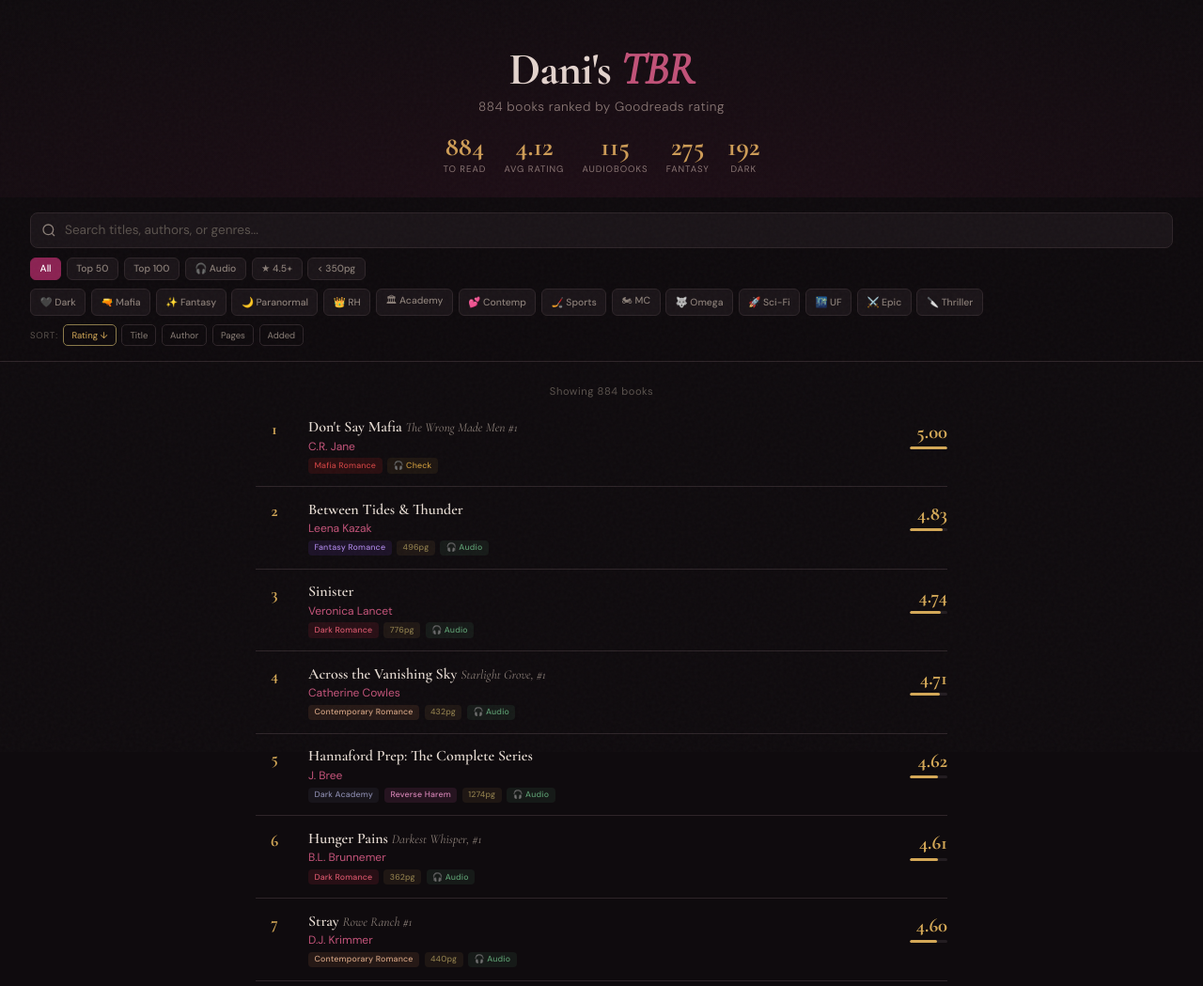
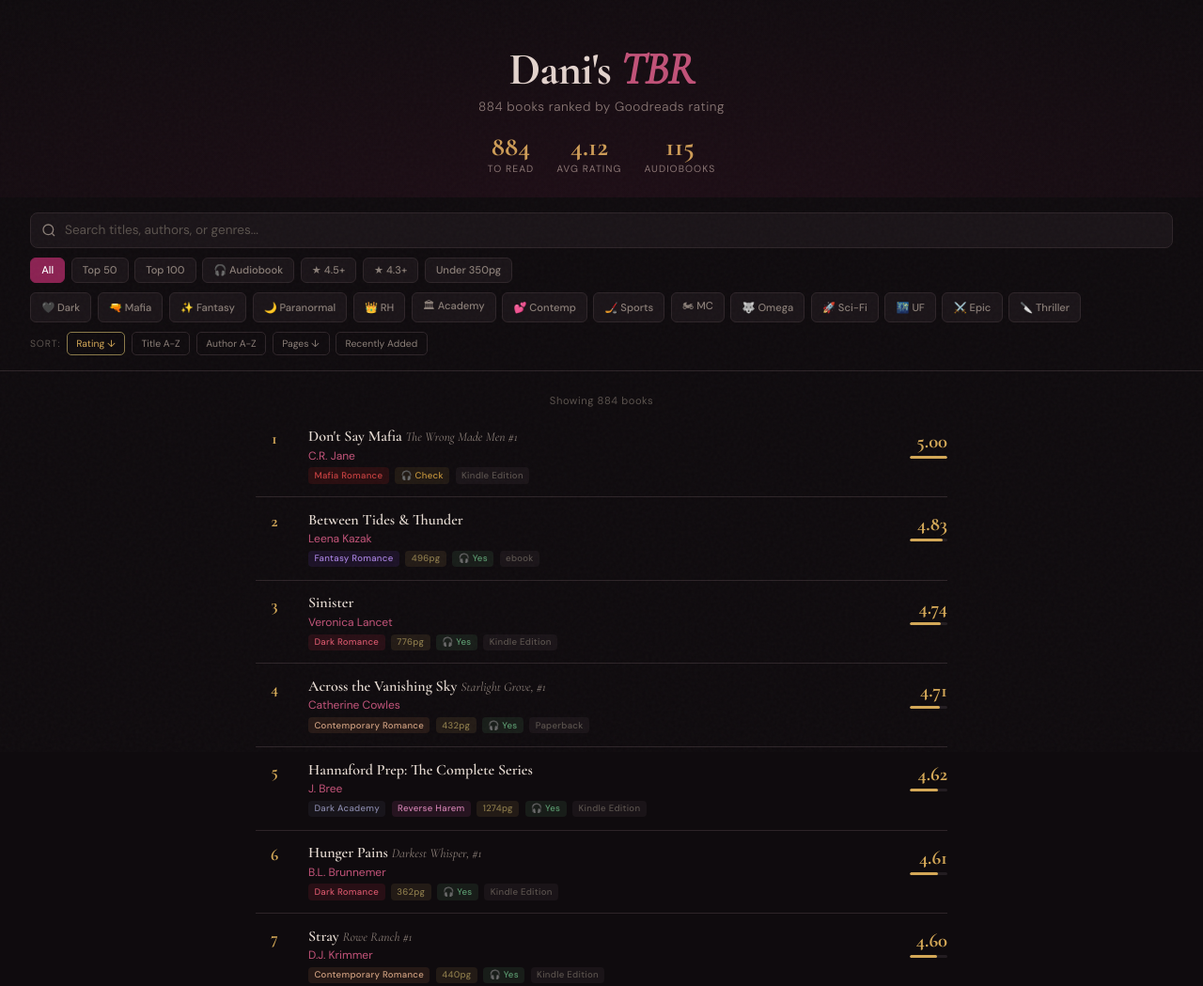
Before and after one commit to dnkemper/tbr-github-pages, a plain HTML site: page index.html in a window 1280 px wide. Shown: the top 1049 px of the page at 94% size. Drawn offline with nearby package versions, Linux system fonts and the light colour scheme.

Commit message:
updated page display

```diff
--- a/index.html
+++ b/index.html
@@ -33,28 +33,28 @@ header::before{content:'';position:absolute;top:-50%;left:-50%;width:200%;height
 h1{font-family:'Cormorant Garamond',serif;font-weight:700;font-size:2.4rem;letter-spacing:-.02em;color:var(--text);line-height:1.1;margin-bottom:.25rem}
 h1 span{color:var(--wine-light);font-style:italic}
 .subtitle{color:var(--text-dim);font-size:.85rem;font-weight:300;letter-spacing:.04em}
-.stats-row{display:flex;justify-content:center;gap:1.2rem;margin-top:1rem;flex-wrap:wrap}
+.stats-row{display:flex;justify-content:center;gap:1.5rem;margin-top:1rem;flex-wrap:wrap}
 .stat{text-align:center}
 .stat-num{font-family:'Cormorant Garamond',serif;font-size:1.8rem;font-weight:700;color:var(--gold)}
-.stat-label{font-size:.6rem;text-transform:uppercase;letter-spacing:.1em;color:var(--text-dim)}
+.stat-label{font-size:.65rem;text-transform:uppercase;letter-spacing:.1em;color:var(--text-dim)}
 
-.controls{padding:.75rem 1rem;position:sticky;top:0;z-index:100;background:rgba(15,11,14,.92);border-bottom:1px solid var(--border);backdrop-filter:blur(20px);-webkit-backdrop-filter:blur(20px)}
+.controls{padding:.75rem 1rem;position:sticky;top:0;z-index:100;background:var(--bg);border-bottom:1px solid var(--border);backdrop-filter:blur(20px);-webkit-backdrop-filter:blur(20px)}
 .search-wrap{position:relative;margin-bottom:.6rem}
 .search-wrap svg{position:absolute;left:.75rem;top:50%;transform:translateY(-50%);color:var(--text-dim);width:16px;height:16px}
 input[type="text"]{width:100%;padding:.6rem .75rem .6rem 2.25rem;background:var(--surface);border:1px solid var(--border);border-radius:8px;color:var(--text);font-family:'DM Sans',sans-serif;font-size:.85rem;outline:none;transition:border-color .2s}
 input[type="text"]:focus{border-color:var(--wine)}
 input::placeholder{color:var(--text-faint)}
 
-.filter-section{margin-bottom:.4rem}
-.filter-label{font-size:.6rem;color:var(--text-faint);text-transform:uppercase;letter-spacing:.08em;margin-bottom:.3rem}
-.filters{display:flex;gap:.35rem;overflow-x:auto;scrollbar-width:none;-ms-overflow-style:none;padding-bottom:2px}
+.filter-section{margin-bottom:.5rem}
+.filters{display:flex;gap:.4rem;overflow-x:auto;scrollbar-width:none;-ms-overflow-style:none;padding-bottom:2px}
 .filters::-webkit-scrollbar{display:none}
-.filter-btn{padding:.3rem .6rem;background:var(--surface);border:1px solid var(--border);border-radius:6px;color:var(--text-dim);font-size:.65rem;font-weight:500;cursor:pointer;white-space:nowrap;transition:all .2s;font-family:'DM Sans',sans-serif}
+.filter-btn{padding:.35rem .7rem;background:var(--surface);border:1px solid var(--border);border-radius:6px;color:var(--text-dim);font-size:.7rem;font-weight:500;cursor:pointer;white-space:nowrap;transition:all .2s;font-family:'DM Sans',sans-serif}
 .filter-btn:hover,.filter-btn.active{background:var(--wine);border-color:var(--wine);color:#fff}
 .genre-filters .filter-btn.active{background:transparent;border-color:var(--gold-dim);color:var(--gold)}
-.sort-row{display:flex;gap:.35rem;align-items:center;margin-top:.4rem}
-.sort-label{font-size:.6rem;color:var(--text-faint);text-transform:uppercase;letter-spacing:.08em;white-space:nowrap}
-.sort-btn{padding:.25rem .5rem;background:transparent;border:1px solid var(--border);border-radius:5px;color:var(--text-dim);font-size:.6rem;cursor:pointer;font-family:'DM Sans',sans-serif;transition:all .2s}
+
+.sort-row{display:flex;gap:.4rem;margin-top:.5rem;align-items:center}
+.sort-label{font-size:.65rem;color:var(--text-faint);text-transform:uppercase;letter-spacing:.08em;white-space:nowrap}
+.sort-btn{padding:.3rem .6rem;background:transparent;border:1px solid var(--border);border-radius:5px;color:var(--text-dim);font-size:.65rem;cursor:pointer;font-family:'DM Sans',sans-serif;transition:all .2s}
 .sort-btn:hover,.sort-btn.active{border-color:var(--gold-dim);color:var(--gold)}
 
 .book-list{padding:.5rem 1rem 6rem}
@@ -69,11 +69,13 @@ input::placeholder{color:var(--text-faint)}
 .book-title{font-family:'Cormorant Garamond',serif;font-size:1rem;font-weight:600;line-height:1.25;color:var(--text);margin-bottom:.15rem}
 .book-title .series{color:var(--text-dim);font-weight:400;font-style:italic;font-size:.85rem}
 .book-author{font-size:.75rem;color:var(--wine-light);font-weight:400;margin-bottom:.3rem}
-.book-meta{display:flex;gap:.35rem;flex-wrap:wrap;align-items:center}
-.tag{font-size:.55rem;padding:.15rem .4rem;border-radius:4px;font-weight:500;letter-spacing:.02em;line-height:1.3}
-.tag-pages{background:rgba(212,168,87,.08);color:var(--gold-dim)}
-.tag-audio-yes{background:rgba(91,154,111,.1);color:var(--green)}
-.tag-audio-check{background:rgba(196,148,58,.08);color:var(--amber)}
+.book-meta{display:flex;gap:.4rem;flex-wrap:wrap;align-items:center}
+.tag{font-size:.6rem;padding:.15rem .4rem;border-radius:4px;font-weight:500;letter-spacing:.03em;line-height:1.3}
+.tag-pages{background:rgba(212,168,87,.1);color:var(--gold-dim)}
+.tag-audio-yes{background:rgba(91,154,111,.12);color:var(--green)}
+.tag-audio-check{background:rgba(196,148,58,.1);color:var(--amber)}
+.tag-audio-none{background:var(--surface);color:var(--text-faint)}
+.tag-format{background:var(--surface);color:var(--text-faint)}
 
 /* Genre colors */
 .genre-dark-romance{background:rgba(180,40,60,.15);color:#d4556a}
@@ -89,6 +91,7 @@ input::placeholder{color:var(--text-faint)}
 .genre-fantasy{background:rgba(80,80,180,.12);color:#8888cc}
 .genre-epic-fantasy{background:rgba(60,100,180,.15);color:#7090cc}
 .genre-ya-fantasy{background:rgba(120,80,200,.1);color:#a080d0}
+.genre-ya{background:rgba(120,120,200,.1);color:#9090c0}
 .genre-paranormal{background:rgba(80,50,130,.12);color:#8868b0}
 .genre-sci-fi-romance{background:rgba(40,160,160,.1);color:#60b8b8}
 .genre-omegaverse{background:rgba(180,60,100,.12);color:#c06888}
@@ -97,9 +100,11 @@ input::placeholder{color:var(--text-faint)}
 .genre-historical-romance{background:rgba(160,120,60,.12);color:#c0a060}
 .genre-romance{background:rgba(160,100,120,.1);color:#b08898}
 .genre-romantic-suspense{background:rgba(160,140,40,.1);color:#b0a040}
-.genre-ya{background:rgba(120,120,200,.1);color:#9090c0}
 .genre-gothic{background:rgba(80,40,80,.15);color:#9060a0}
 .genre-dark{background:rgba(100,40,40,.15);color:#a06060}
+.genre-ya-mystery{background:rgba(140,120,60,.12);color:#a09050}
+.genre-ya-thriller{background:rgba(160,160,40,.1);color:#b0b040}
+.genre-sci-fi{background:rgba(40,140,140,.1);color:#50a8a8}
 
 .book-rating{text-align:right;padding-top:.15rem}
 .rating-num{font-family:'Cormorant Garamond',serif;font-size:1.3rem;font-weight:700}
@@ -107,9 +112,10 @@ input::placeholder{color:var(--text-faint)}
 .rating-mid{color:var(--wine-light)}
 .rating-low{color:var(--text-dim)}
 .rating-bar{width:2.5rem;height:3px;background:var(--surface2);border-radius:2px;margin-top:.2rem;margin-left:auto;overflow:hidden}
-.rating-fill{height:100%;border-radius:2px}
+.rating-fill{height:100%;border-radius:2px;transition:width .5s ease}
 
 .empty-state{text-align:center;padding:3rem 1rem;color:var(--text-faint)}
+.empty-state svg{margin-bottom:.5rem;opacity:.4}
 
 .back-top{position:fixed;bottom:1.5rem;right:1.5rem;width:2.5rem;height:2.5rem;background:var(--wine);border:none;border-radius:50%;color:#fff;cursor:pointer;display:none;align-items:center;justify-content:center;box-shadow:0 4px 20px rgba(139,34,82,.4);z-index:50;transition:transform .2s}
 .back-top:hover{transform:scale(1.1)}
@@ -131,11 +137,9 @@ input::placeholder{color:var(--text-faint)}
   <h1>Dani's <span>TBR</span></h1>
   <div class="subtitle">884 books ranked by Goodreads rating</div>
   <div class="stats-row">
-    <div class="stat"><div class="stat-num">884</div><div class="stat-label">To Read</div></div>
-    <div class="stat"><div class="stat-num">4.12</div><div class="stat-label">Avg Rating</div></div>
-    <div class="stat"><div class="stat-num">115</div><div class="stat-label">Audiobooks</div></div>
-    <div class="stat"><div class="stat-num">275</div><div class="stat-label">Fantasy</div></div>
-    <div class="stat"><div class="stat-num">192</div><div class="stat-label">Dark</div></div>
+    <div class="stat"><div class="stat-num" id="totalBooks">884</div><div class="stat-label">To Read</div></div>
+    <div class="stat"><div class="stat-num" id="avgRating">4.12</div><div class="stat-label">Avg Rating</div></div>
+    <div class="stat"><div class="stat-num" id="audioCount">115</div><div class="stat-label">Audiobooks</div></div>
   </div>
 </header>
 
@@ -149,9 +153,10 @@ input::placeholder{color:var(--text-faint)}
       <button class="filter-btn active" data-filter="all">All</button>
       <button class="filter-btn" data-filter="top50">Top 50</button>
       <button class="filter-btn" data-filter="top100">Top 100</button>
-      <button class="filter-btn" data-filter="audio">🎧 Audio</button>
+      <button class="filter-btn" data-filter="audio">🎧 Audiobook</button>
       <button class="filter-btn" data-filter="r45">★ 4.5+</button>
-      <button class="filter-btn" data-filter="short">< 350pg</button>
+      <button class="filter-btn" data-filter="r43">★ 4.3+</button>
+      <button class="filter-btn" data-filter="short">Under 350pg</button>
     </div>
   </div>
   <div class="filter-section">
@@ -175,10 +180,10 @@ input::placeholder{color:var(--text-faint)}
   <div class="sort-row">
     <span class="sort-label">Sort:</span>
     <button class="sort-btn active" data-sort="rating">Rating ↓</button>
-    <button class="sort-btn" data-sort="title">Title</button>
-    <button class="sort-btn" data-sort="author">Author</button>
-    <button class="sort-btn" data-sort="pages">Pages</button>
-    <button class="sort-btn" data-sort="added">Added</button>
+    <button class="sort-btn" data-sort="title">Title A-Z</button>
+    <button class="sort-btn" data-sort="author">Author A-Z</button>
+    <button class="sort-btn" data-sort="pages">Pages ↓</button>
+    <button class="sort-btn" data-sort="added">Recently Added</button>
   </div>
 </div>
 
@@ -226,7 +231,7 @@ function genreTags(genres) {
 }
 
 function audioTag(status) {
-  if (status === 'Yes') return '<span class="tag tag-audio-yes">🎧 Audio</span>';
+  if (status === 'Yes') return '<span class="tag tag-audio-yes">🎧 Yes</span>';
   if (status === 'Check') return '<span class="tag tag-audio-check">🎧 Check</span>';
   return '';
 }
@@ -236,7 +241,7 @@ function renderBooks(books) {
   const countEl = document.getElementById('bookCount');
 
   if (books.length === 0) {
-    container.innerHTML = '<div class="empty-state"><div>No books match — try different filters</div></div>';
+    container.innerHTML = '<div class="empty-state"><svg width="40" height="40" viewBox="0 0 24 24" fill="none" stroke="currentColor" stroke-width="1.5"><path d="M12 6.253v13m0-13C10.832 5.477 9.246 5 7.5 5S4.168 5.477 3 6.253v13C4.168 18.477 5.754 18 7.5 18s3.332.477 4.5 1.253m0-13C13.168 5.477 14.754 5 16.5 5c1.747 0 3.332.477 4.5 1.253v13C19.832 18.477 18.247 18 16.5 18c-1.746 0-3.332.477-4.5 1.253"/></svg><div>No books match your filters</div></div>';
     countEl.textContent = 'No results';
     return;
   }
@@ -257,6 +262,7 @@ function renderBooks(books) {
           ${genreTags(b.genres)}
           ${b.pages ? `<span class="tag tag-pages">${b.pages}pg</span>` : ''}
           ${audioTag(b.audiobook)}
+          <span class="tag tag-format">${b.binding}</span>
         </div>
       </div>
       <div class="book-rating">
@@ -288,6 +294,7 @@ function applyFilters() {
     case 'top100': filtered = filtered.filter(b => b.rank <= 100); break;
     case 'audio': filtered = filtered.filter(b => b.audiobook === 'Yes'); break;
     case 'r45': filtered = filtered.filter(b => b.rating >= 4.5); break;
+    case 'r43': filtered = filtered.filter(b => b.rating >= 4.3); break;
     case 'short': filtered = filtered.filter(b => b.pages > 0 && b.pages < 350); break;
   }
 
@@ -302,6 +309,7 @@ function applyFilters() {
   renderBooks(filtered);
 }
 
+// Event listeners
 document.getElementById('search').addEventListener('input', e => {
   searchTerm = e.target.value;
   applyFilters();
@@ -340,6 +348,7 @@ window.addEventListener('scroll', () => {
   document.getElementById('backTop').classList.toggle('visible', window.scrollY > 600);
 });
 
+// Init
 renderBooks(BOOKS);
 </script>
 </body>
```
Also changed, not shown: 2 other files.
